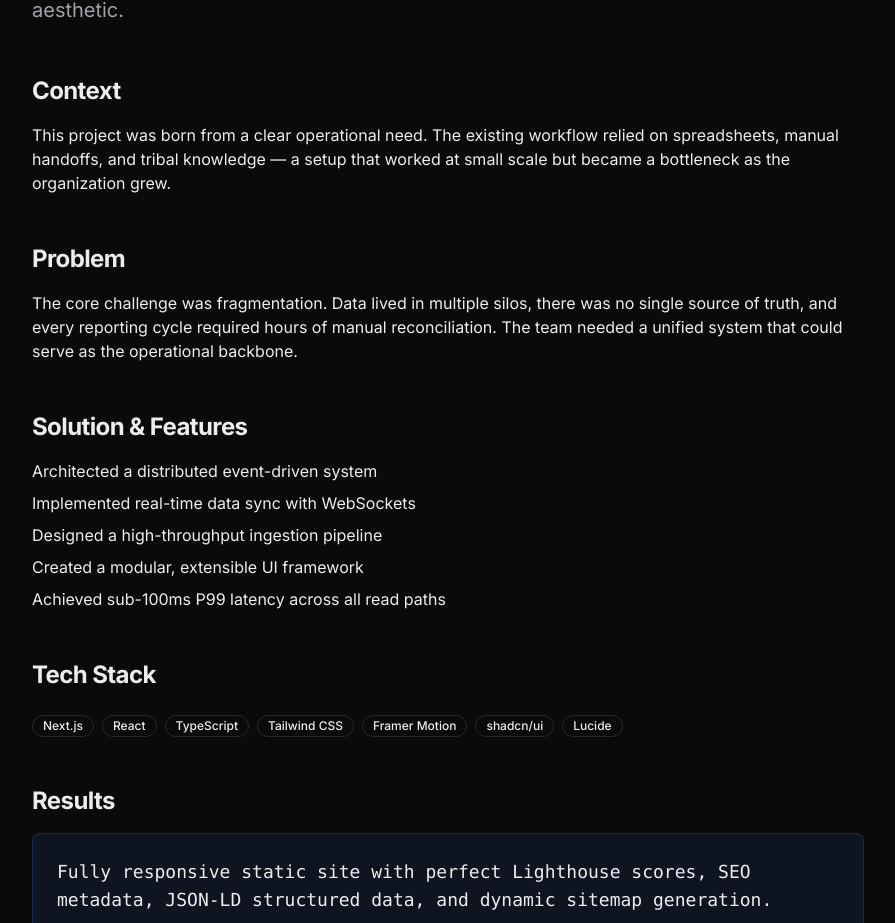
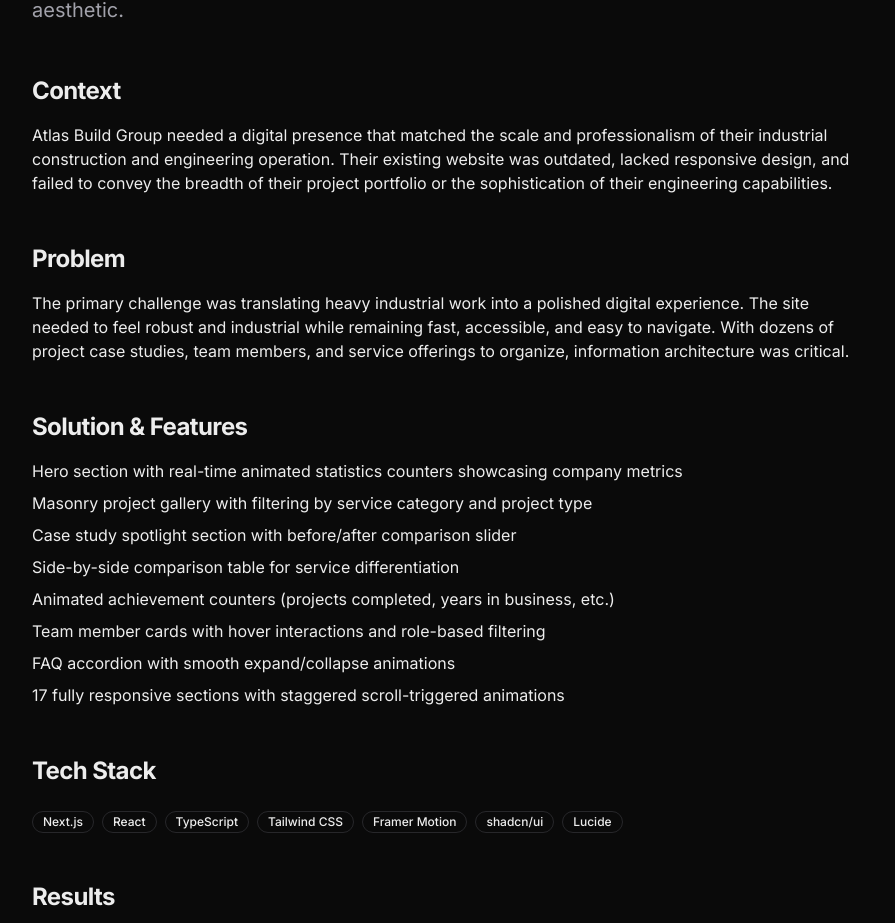
Before and after one commit to DripCode-Studio/dripcode-studio-labs, a Next.js app: page /work/atlas-build-group in a window 1280 px wide. Shown: the part 1077-2000 px from the top of the page, without its empty margins (192-1087 px from the left). Built offline with nearby package versions, Linux system fonts and the light colour scheme.

Commit message:
feat: Enhance CaseStudyPage with dynamic project context, problem, and features

```diff
--- a/src/app/work/[slug]/page.tsx
+++ b/src/app/work/[slug]/page.tsx
@@ -68,22 +68,16 @@
             </p>
 
             <h3 className="text-2xl font-bold tracking-tight mt-12 mb-4">Context</h3>
-            <p>
-              This project was born from a clear operational need. The existing workflow relied on spreadsheets, manual handoffs, and tribal knowledge — a setup that worked at small scale but became a bottleneck as the organization grew.
-            </p>
+            <p>{project.context}</p>
 
             <h3 className="text-2xl font-bold tracking-tight mt-12 mb-4">Problem</h3>
-            <p>
-              The core challenge was fragmentation. Data lived in multiple silos, there was no single source of truth, and every reporting cycle required hours of manual reconciliation. The team needed a unified system that could serve as the operational backbone.
-            </p>
+            <p>{project.problem}</p>
 
             <h3 className="text-2xl font-bold tracking-tight mt-12 mb-4">Solution & Features</h3>
             <ul className="space-y-2 mt-4">
-              <li>Architected a distributed event-driven system</li>
-              <li>Implemented real-time data sync with WebSockets</li>
-              <li>Designed a high-throughput ingestion pipeline</li>
-              <li>Created a modular, extensible UI framework</li>
-              <li>Achieved sub-100ms P99 latency across all read paths</li>
+              {project.features.map((feature, i) => (
+                <li key={i}>{feature}</li>
+              ))}
             </ul>
 
             <h3 className="text-2xl font-bold tracking-tight mt-12 mb-6">Tech Stack</h3>
--- a/src/data/work.ts
+++ b/src/data/work.ts
@@ -9,6 +9,9 @@
   year?: string;
   image?: string;
   youtubeId?: string;
+  context: string;
+  problem: string;
+  features: string[];
 }
 
 export const works: WorkItem[] = [
@@ -30,6 +33,20 @@
     ],
     result:
       "Fully responsive static site with perfect Lighthouse scores, SEO metadata, JSON-LD structured data, and dynamic sitemap generation.",
+    context:
+      "Atlas Build Group needed a digital presence that matched the scale and professionalism of their industrial construction and engineering operation. Their existing website was outdated, lacked responsive design, and failed to convey the breadth of their project portfolio or the sophistication of their engineering capabilities.",
+    problem:
+      "The primary challenge was translating heavy industrial work into a polished digital experience. The site needed to feel robust and industrial while remaining fast, accessible, and easy to navigate. With dozens of project case studies, team members, and service offerings to organize, information architecture was critical.",
+    features: [
+      "Hero section with real-time animated statistics counters showcasing company metrics",
+      "Masonry project gallery with filtering by service category and project type",
+      "Case study spotlight section with before/after comparison slider",
+      "Side-by-side comparison table for service differentiation",
+      "Animated achievement counters (projects completed, years in business, etc.)",
+      "Team member cards with hover interactions and role-based filtering",
+      "FAQ accordion with smooth expand/collapse animations",
+      "17 fully responsive sections with staggered scroll-triggered animations",
+    ],
     year: "2025",
     image: "/images/work/atlas-build-group_showcase.png",
     youtubeId: "0L4C_oFWM_o",
@@ -51,6 +68,18 @@
     ],
     result:
       "A performant, responsive landing page deployed on Vercel with a premium brand identity.",
+    context:
+      "Aurelia Estates is a luxury real estate firm specializing in exclusive off-market properties for high-net-worth clients. They needed a digital storefront that conveyed exclusivity and sophistication while providing a seamless browsing experience for properties that by nature have limited public visibility.",
+    problem:
+      "Traditional real estate portals feel transactional and generic — the opposite of what Aurelia Estates stands for. The challenge was to create a dark, sophisticated aesthetic that felt more like a private gallery than a property listing, while still delivering practical features like agent contact, property inquiries, and investment information.",
+    features: [
+      "Dark-themed immersive hero with full-screen property imagery and overlay text",
+      "Curated property gallery with smooth lightbox transitions and high-res image support",
+      "Agent profile cards with credentials, specialties, and direct contact options",
+      "Investment insights section with market trends and data visualizations",
+      "Animated scroll-triggered section reveals for a narrative browsing experience",
+      "Responsive contact and inquiry forms integrated with the CRM pipeline",
+    ],
     year: "2025",
     image: "/images/work/aurelia-estates_showcase.png",
     youtubeId: "a69u2jVEHS0",
@@ -74,6 +103,20 @@
     ],
     result:
       "Fully responsive, static-exported site scoring 240 kB initial load, ready for Vercel deployment.",
+    context:
+      "Ember & Oak is a luxury fine dining establishment that required a digital experience as refined as their cuisine. They needed a website that could convey the ambiance, artistry, and exclusivity of the restaurant while providing practical tools like reservations and menu browsing.",
+    problem:
+      "The primary challenge was capturing the sensory experience of fine dining — the lighting, the plating, the atmosphere — through a screen. The site needed to feel warm and luxurious with gold and copper accents, while handling complex interactions like table reservations with date/time pickers and special dietary requirements.",
+    features: [
+      "Full-screen parallax hero video showcasing the dining atmosphere and kitchen",
+      "Interactive gallery lightbox with high-resolution food and interior photography",
+      "Reservation form with Zod validation, date/time picker, party size, and seating preferences",
+      "Menu sections with category filtering, dietary icons, and price display",
+      "Private dining and events page with capacity details and inquiry form",
+      "15 meticulously designed sections with cohesive dark theme and metallic accents",
+      "Smooth scroll navigation with section indicator dots",
+      "Micro-animations on hover, scroll, and page transitions throughout",
+    ],
     year: "2026",
     image: "/images/work/ember-and-oak_showcase.png",
     youtubeId: "V3cuf7Ytxvg",
@@ -97,6 +140,20 @@
     ],
     result:
       "Fully static, sub-200 kB initial load, 100/100 Lighthouse potential",
+    context:
+      "Iron Forge Fitness is a modern gym built for serious athletes and casual fitness enthusiasts alike. They needed a high-energy digital presence that could showcase their facilities, class offerings, and membership options while driving conversions — all with the intensity that the Iron Forge brand demands.",
+    problem:
+      "Their previous site was a basic single-page brochure that didn't reflect the energy of the gym environment. It lacked dynamic content like class schedules, pricing transparency, and trainer information — essential tools that prospective members look for when choosing a gym.",
+    features: [
+      "High-energy hero section with gym footage and motivational overlay text",
+      "Interactive pricing cards with feature comparison and toggle between monthly/annual",
+      "Dynamic class schedule with day/time grid and instructor assignments",
+      "Testimonials carousel built with Embla Carousel for smooth infinite scrolling",
+      "Trainer showcase with profile cards, specialties, and certification badges",
+      "Membership sign-up flow with plan selection and form validation",
+      "Animated counter sections for gym stats (members, classes, trainers)",
+      "Full-page scroll sections with parallax background imagery",
+    ],
     year: "2026",
     image: "/images/work/iron-forge-gym_showcase.png",
     youtubeId: "mm1jlnk1zY4",
@@ -118,6 +175,20 @@
     ],
     result:
       "A performant, statically-generated landing page that loads fast, scores well on Lighthouse, and is deployable to Vercel with zero configuration. The original Replit monorepo was fully restructured into a clean Next.js project, removing unused dependencies and reducing the bundle to ~155 kB first load.",
+    context:
+      "Morrow Coffee Co. is a specialty coffee roaster with a strong brand philosophy centered on slow living, craftsmanship, and meaningful connections. They needed a digital presence that felt warm, tactile, and intentional — a space where their story and products could shine without the noise of a typical e-commerce layout.",
+    problem:
+      "The existing site was a boilerplate template that didn't reflect the brand's artisanal identity. It lacked storytelling elements, made subscription discovery difficult, and had no way for customers to find their physical cafe locations — all of which were critical to the brand experience.",
+    features: [
+      "Parallax hero section with macro coffee photography and brand tagline overlay",
+      "Featured menu grid with product cards, tasting notes, and origin stories",
+      "Subscription tier comparison table with feature breakdown and CTA",
+      "Embedded Google Maps location block for cafe finder with hours and contact",
+      "Newsletter sign-up with brand voice copy and email validation",
+      "Neutral earthy color palette with serif typography for a premium editorial feel",
+      "Scroll-triggered micro-animations on product cards and section transitions",
+      "Fully restructured from a Replit monorepo into a clean Next.js project structure",
+    ],
     year: "2026",
     image: "/images/work/morro-coffee-co_showcase.png",
     youtubeId: "yObL_UBPjV8",
@@ -140,6 +211,20 @@
     ],
     result:
       "Fully responsive static site deployed on Vercel with zero-config, achieving fast load times through Next.js static generation and optimized asset delivery.",
+    context:
+      "Wanderly Travel is a premium travel brand curating unique destination experiences for discerning travelers. They needed a website that could inspire wanderlust through immersive visuals and storytelling, while providing practical travel planning tools to convert inspiration into bookings.",
+    problem:
+      "The travel industry is highly visual and competitive — Wanderly's previous site failed to capture the imagination of potential travelers. Load times were slow, imagery was poorly presented, and the booking flow was cumbersome. The site needed a complete overhaul to compete with leading travel brands.",
+    features: [
+      "Immersive full-screen hero with rotating destination video backgrounds",
+      "Destination showcase pages with gallery, highlights, and curated itineraries",
+      "Tour package cards with pricing, duration, inclusions, and availability",
+      "Deal carousel for limited-time offers with countdown timers",
+      "Testimonials and traveler stories section with photo and rating integration",
+      "Travel planning tools including interactive itinerary builder and packing checklist",
+      "Destination filter and search for easy trip discovery",
+      "Responsive booking inquiry form with destination selection and date range picker",
+    ],
     year: "2025",
     image: "/images/work/wanderly-travel_showcase.png",
     youtubeId: "YXAG2LVUI7s",
```
